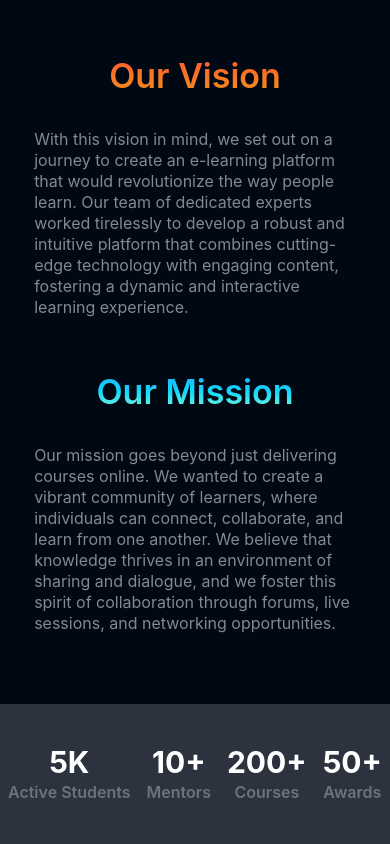
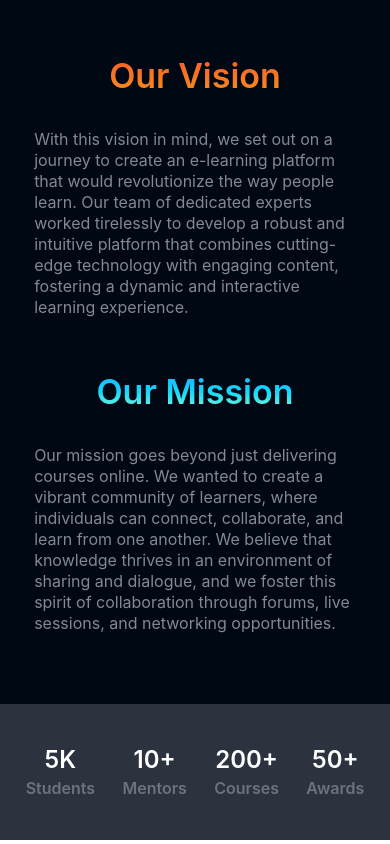
Before and after one commit to Akshay7016/StudyWeb-frontend, a React (Create React App) app: page /about in a window 390 px wide. Shown: the part 1933-2777 px from the top of the page. Built offline with nearby package versions, Linux system fonts and the light colour scheme; no server answers.

Commit message:
responsiveness added in Section 4 of About page

```diff
--- a/src/pages/About.js
+++ b/src/pages/About.js
@@ -107,24 +107,24 @@ const About = () => {
 
             {/* Section 4 */}
             <section className='bg-richblack-700 py-10'>
-                <div className='flex justify-around'>
+                <div className='flex justify-around px-3 md:px-0'>
                     <div className='flex flex-col items-center'>
-                        <div className='text-white text-3xl font-bold'>5K</div>
-                        <p className='text-richblack-400 font-semibold'>Active Students</p>
+                        <div className='text-white text-2xl md:text-3xl font-semibold md:font-bold'>5K</div>
+                        <p className='text-richblack-400 font-semibold'>Students</p>
                     </div>
 
                     <div className='flex flex-col items-center'>
-                        <div className='text-white text-3xl font-bold'>10+</div>
+                        <div className='text-white text-2xl md:text-3xl font-semibold md:font-bold'>10+</div>
                         <p className='text-richblack-400 font-semibold'>Mentors</p>
                     </div>
 
                     <div className='flex flex-col items-center'>
-                        <div className='text-white text-3xl font-bold'>200+</div>
+                        <div className='text-white text-2xl md:text-3xl font-semibold md:font-bold'>200+</div>
                         <p className='text-richblack-400 font-semibold'>Courses</p>
                     </div>
 
                     <div className='flex flex-col items-center'>
-                        <div className='text-white text-3xl font-bold'>50+</div>
+                        <div className='text-white text-2xl md:text-3xl font-semibold md:font-bold'>50+</div>
                         <p className='text-richblack-400 font-semibold'>Awards</p>
                     </div>
                 </div>
```
